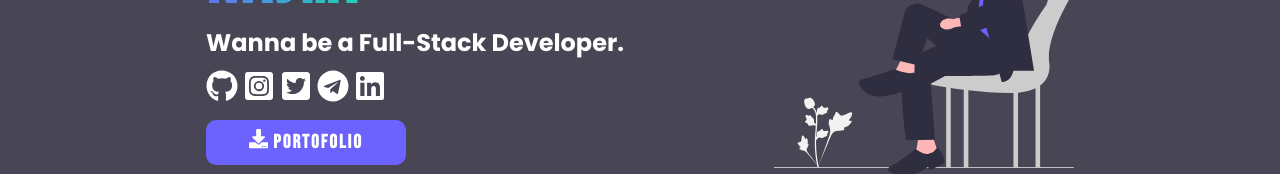
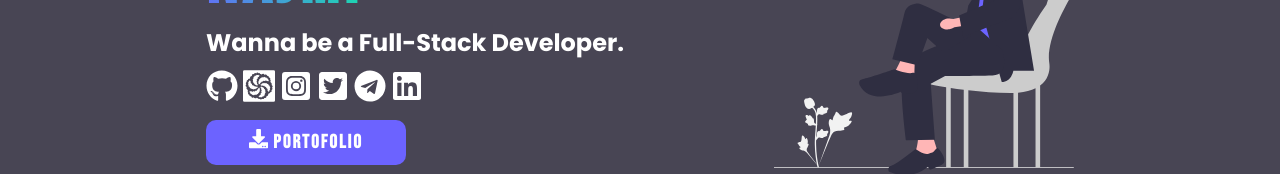
Before and after one commit to NAoHR/NAoHR, a React (Create React App) app: page / in a window 1280 px wide. Shown: the part 393-567 px from the top of the page. Built offline with nearby package versions, Linux system fonts and the light colour scheme.

Commit message:
refactor: add codewars link on profile

```diff
--- a/src/pages/index.jsx
+++ b/src/pages/index.jsx
@@ -1,6 +1,7 @@
 import "../styles/pages/index.css";
 import Navbar from "../components/Navbar";
-import {FaInstagramSquare, FaGithub, FaTwitterSquare, FaTelegram,FaDownload, FaLinkedin, FaCopyright, FaHeart} from "react-icons/fa";
+import {FaInstagramSquare, FaGithub, FaTwitterSquare, FaTelegram,FaDownload, FaLinkedin} from "react-icons/fa";
+import {SiCodewars} from "react-icons/si";
 
 const dataTech = [
     {
@@ -142,6 +143,11 @@ export default function Index() {
                         <a href="https://github.com/NAoHR">
                             <h4 className="sm-perk c-light">
                                 <FaGithub />
+                            </h4>
+                        </a>
+                        <a href="https://www.codewars.com/users/Najmi">
+                            <h4 className="sm-perk c-light">
+                                <SiCodewars />
                             </h4>
                         </a>
                         <a href="https://instagram.com/najmi_2821">
```
